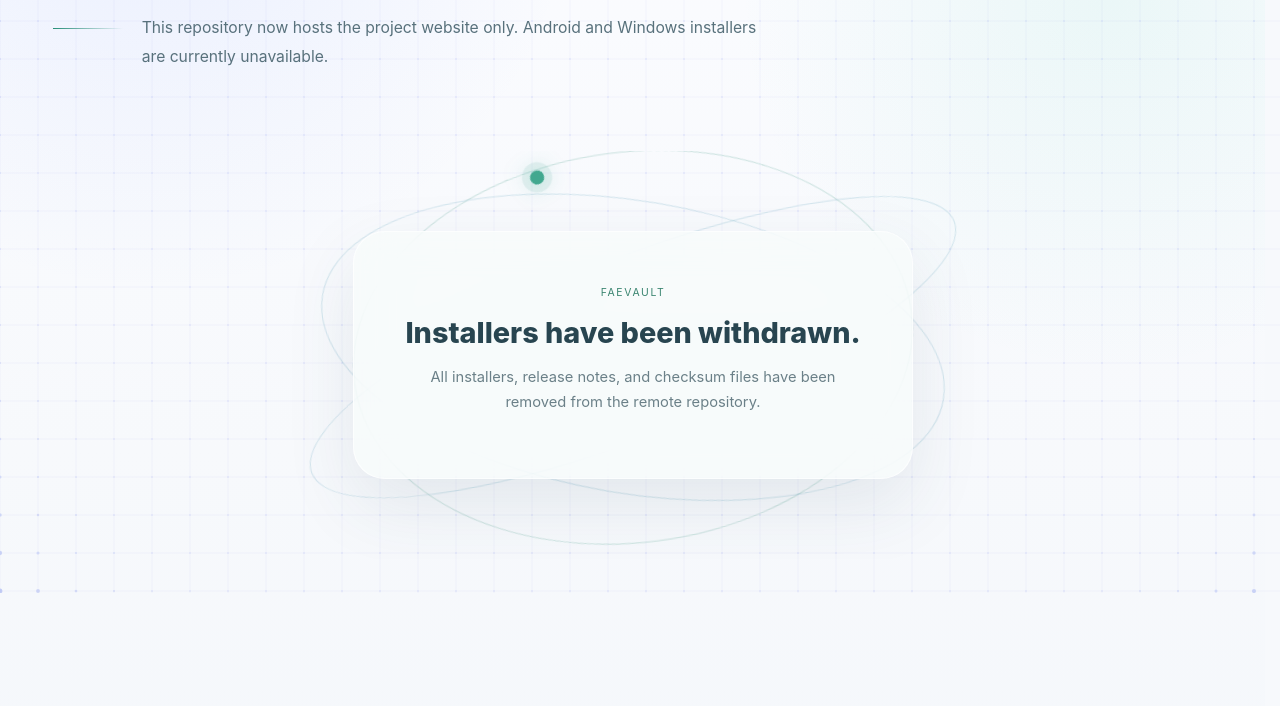
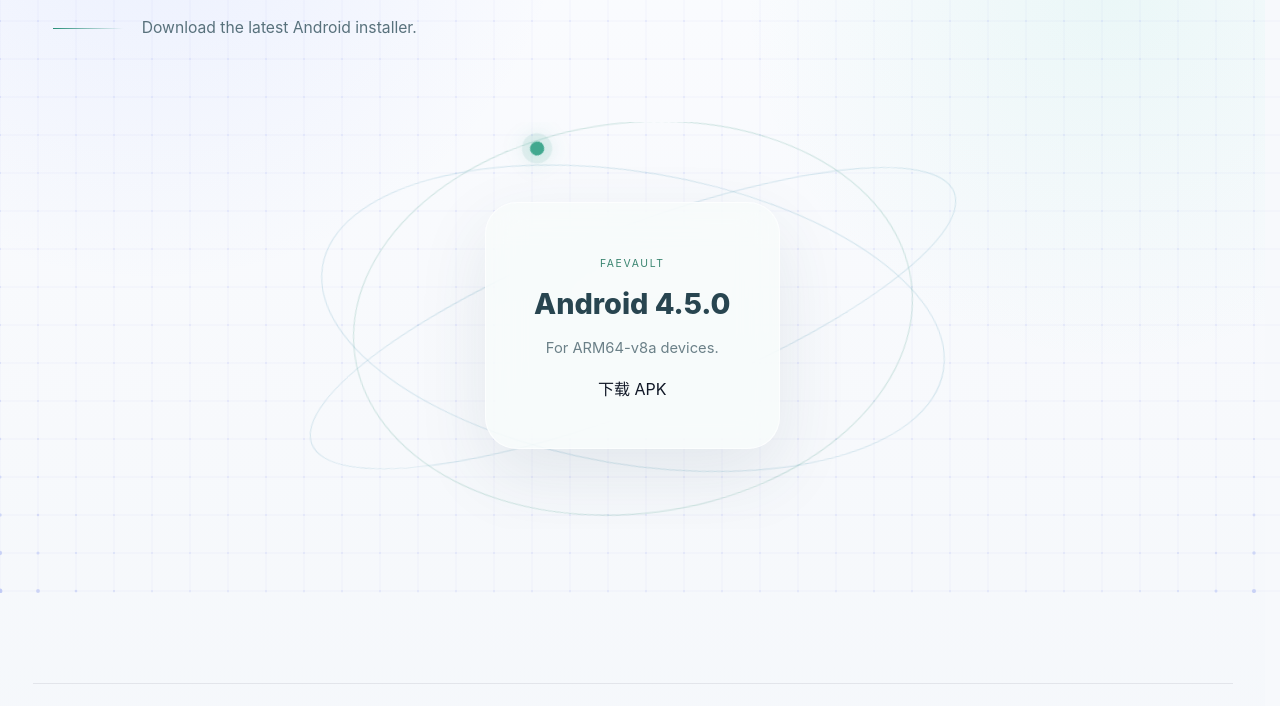
Before and after one commit to faegit/faevault-site, an Astro site: page /faevault-site/en/download in a window 1280 px wide. Shown: the part 207-913 px from the top of the page. Built offline with nearby package versions, Linux system fonts and the light colour scheme; Astro itself is replaced by a stand-in of ours.

Commit message:
release: publish Android 4.5.0 installer

```diff
--- a/src/components/DownloadPage.astro
+++ b/src/components/DownloadPage.astro
@@ -11,24 +11,24 @@
     locale === "zh-cn"
         ? {
               kicker: "下载",
-              title: "安装包已撤回。",
-              intro: "当前仓库仅保留项目网页，暂不提供 Android 与 Windows 安装包下载。",
+              title: "Android 4.5.0",
+              intro: "下载最新 Android 安装包。",
               label: "FAEVAULT",
-              detail: "版本安装包、发布日志与校验文件均已从远端撤回。",
+              detail: "支持 ARM64-v8a 设备。",
           }
         : {
               kicker: "Download",
-              title: "Installers have been withdrawn.",
-              intro: "This repository now hosts the project website only. Android and Windows installers are currently unavailable.",
+              title: "Android 4.5.0",
+              intro: "Download the latest Android installer.",
               label: "FAEVAULT",
-              detail: "All installers, release notes, and checksum files have been removed from the remote repository.",
+              detail: "For ARM64-v8a devices.",
           };
 ---
 
 <PageShell theme="download" kicker={c.kicker} title={c.title} intro={c.intro}>
     <section class="platform-withdrawn">
         <div class="platform-orbits" aria-hidden="true"><i></i><i></i><b></b></div>
-        <div class="withdrawn-card"><span>{c.label}</span><h2>{c.title}</h2><p>{c.detail}</p></div>
+        <div class="withdrawn-card"><span>{c.label}</span><h2>{c.title}</h2><p>{c.detail}</p><a class="download-link" href="/faevault-site/downloads/FAEVault-4.5.0-arm64-v8a.apk" download>下载 APK</a></div>
     </section>
 </PageShell>
 
```
Also changed, not shown: 1 other file.
